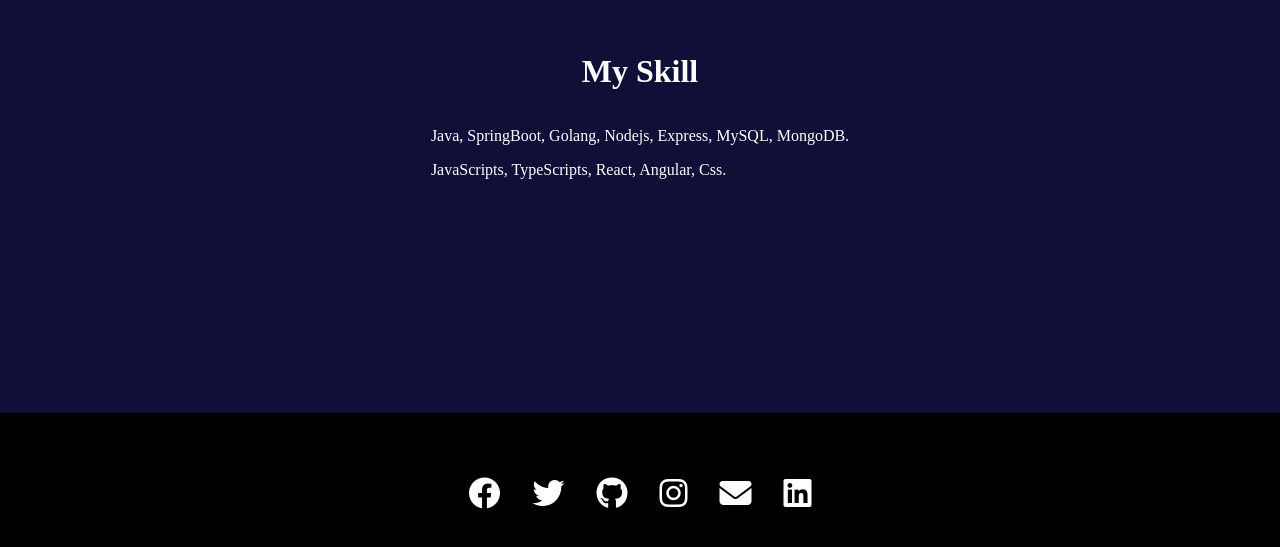
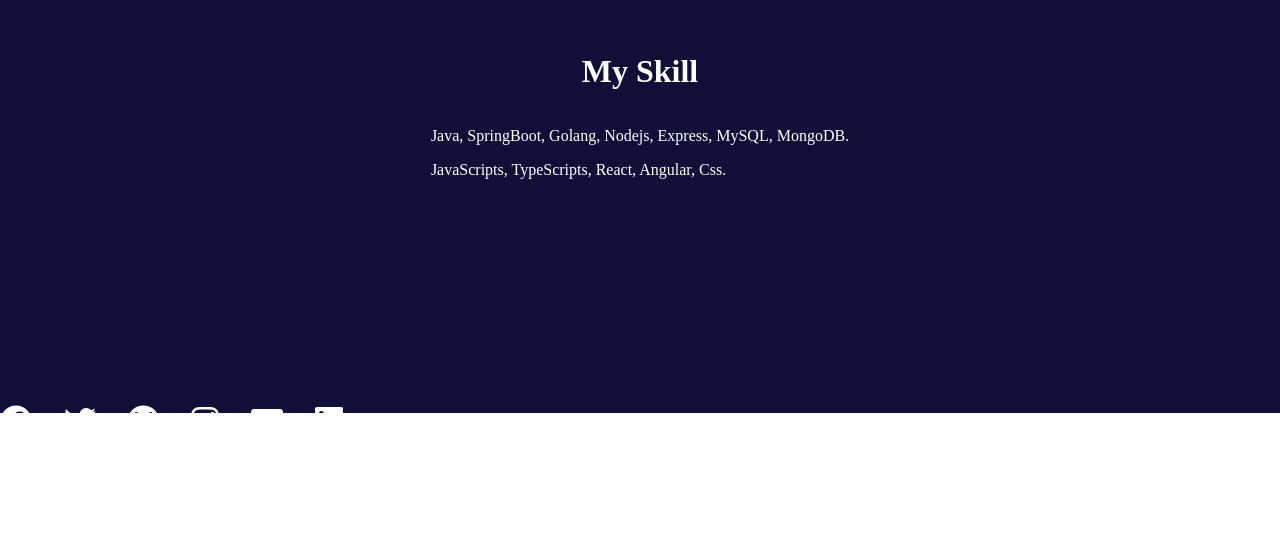
Before and after one commit to NuntapongS/my-portfolio, a React (Create React App) app: page / in a window 1280 px wide. Shown: the part 1517-2064 px from the top of the page. After the commit the page ends 1954 px from the top, so only its background shows below. Built offline with nearby package versions, Linux system fonts and the light colour scheme.

Commit message:
delete: style footer

```diff
--- a/src/App.css
+++ b/src/App.css
@@ -48,12 +48,3 @@ a {
   display: flex;
   gap: 32px;
 }
-
-.footer {
-  background-color: black;
-  display: flex;
-  align-items: center;
-  justify-content: center;
-  padding: 16px;
-  height: 130px;
-}
```
